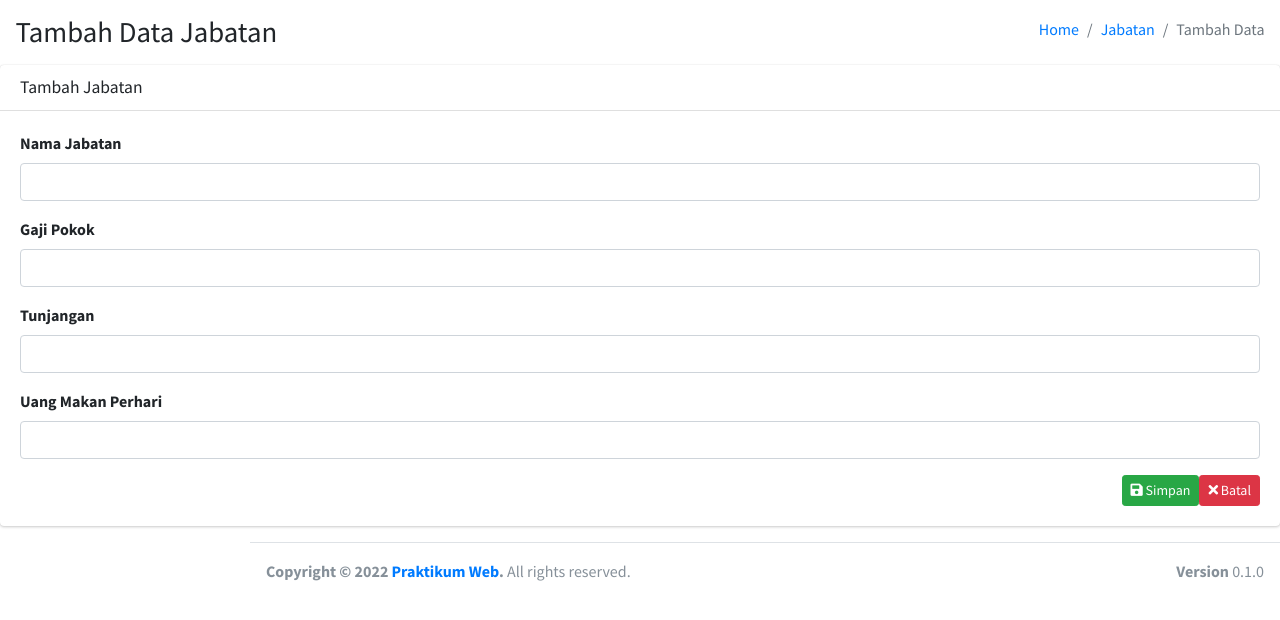
After one commit to MaulidaRhma/sigasing-app-, a PHP site: template pages/admin/jabatancreate.php in a window 1280 px wide. The commit adds this page. Shown: the top 620 px of the page. Run offline with PHP 8.4, Linux system fonts and the light colour scheme; the template is opened without the code that fills it, so the values that code supplies are empty; some libraries are stand-ins or nearby versions.

Commit message:
Membuat Perintah Create Data

```diff
--- /dev/null
+++ b/pages/admin/jabatancreate.php
@@ -0,0 +1,87 @@
+<?php
+if (isset($_POST['button_create'])) {
+
+    $database = new Database();
+    $db = $database->getConnection();
+
+    $validateSql = "SELECT * FROM jabatan WHERE nama_jabatan = ?";
+    $stmt = $db->prepare($validateSql);
+    $stmt->bindParam(1, $_POST['nama_jabatan']);
+    $stmt->execute();
+    if($stmt->rowCount() > 0){
+?>
+        <div class="alert alert-danger alert-dismissible">
+            <button type="button" class="close" data-dismiss="alert" aria-hidden="true">x</button>
+            <h5><i class="icon fas fa-ban"></i> Gagal</h5>
+            Nama Jabatan sama sudah ada
+        </div>
+<?php
+    } else {
+        $insertSql = "INSERT INTO jabatan SET nama_jabatan = ?, gapok_jabatan = ?, tunjangan_jabatan = ?, uang_makan_perhari =?";
+        $stmt = $db->prepare($insertSql);
+        $stmt->bindParam(1, $_POST['nama_jabatan']);
+        $stmt->bindParam(2, $_POST['gapok_jabatan']);
+        $stmt->bindParam(3, $_POST['tunjangan_jabatan']);
+        $stmt->bindParam(4, $_POST['uang_makan_perhari']);
+        if ($stmt->execute()) {
+            $_SESSION['hasil'] = true;
+            $_SESSION['pesan'] = "Berhasil simpan data";
+        } else {
+            $_SESSION['hasil'] = false;
+            $_SESSION['pesan'] = "Gagal simpan data";
+        }
+        echo "<meta http-equiv='refresh' content='0;url=?page=jabatanread'>";
+    }
+}
+?>
+
+<section class="content-header">
+    <div class="container-fluid">
+        <div class="row mb2">
+            <div class="col-sm-6">
+                <h1>Tambah Data Jabatan</h1>
+            </div>
+            <div class="col-sm-6">
+                <ol class="breadcrumb float-sm-right">
+                    <li class="breadcrumb-item"><a href="?page=home">Home</a></li>
+                    <li class="breadcrumb-item"><a href="?page=jabatanread">Jabatan</a></li>
+                    <li class="breadcrumb-item active">Tambah Data</li>
+                </ol>
+            </div>
+        </div>
+    </div>
+</section>
+<section class="content">
+    <div class="card">
+        <div class="card-header">
+            <h3 class="card-title">Tambah Jabatan</h3>
+        </div>
+        <div class="card-body">
+            <form method="POST">
+                <div class="form-group">
+                    <label for="nama_jabatan">Nama Jabatan</label>
+                    <input type="text" class="form-control" name="nama_jabatan">
+                </div>
+                <div class="form-group">
+                    <label for="gapok_jabatan">Gaji Pokok</label>
+                    <input type="number" class="form-control" name="gapok_jabatan" onkeypress='return (event.charCode > 47 && event.charCode < 58) || event.charCode == 46'>
+                </div>
+                <div class="form-group">
+                    <label for="tunjangan_jabatan">Tunjangan</label>
+                    <input type="number" class="form-control" name="tunjangan_jabatan" onkeypress='return (event.charCode > 47 && event.charCode < 58) || event.charCode == 46'>
+                </div>
+                <div class="form-group">
+                    <label for="uang_makan_perhari">Uang Makan Perhari</label>
+                    <input type="number" class="form-control" name="uang_makan_perhari" onkeypress='return (event.charCode > 47 && event.charCode < 58) || event.charCode == 46'>
+                </div>
+                <a href="?page=jabatanread" class="btn btn-danger btn-sm float-right">
+                    <i class="fa fa-times"></i> Batal
+                </a>
+                <button type="submit" name="button_create" class="btn btn-success btn-sm float-right">
+                    <i class="fa fa-save"></i> Simpan
+                </button>
+            </form>
+        </div>
+    </div>
+</section>
+<?php include_once "partials/scripts.php" ?>
--- a/pages/admin/jabatanread.php
+++ b/pages/admin/jabatanread.php
@@ -44,7 +44,7 @@
       <div class="card">
           <div class="card-header">
               <h3 class="card-title">Data Jabatan</h3>
-              <a href="?page=lokasicreate"
+              <a href="?page=jabatancreate"
                   class="btn btn-success btn-sm float-right">
                   <i class="fa fa-plus-circle"></i> Tambah Data</a>
           </div>
@@ -92,11 +92,11 @@
                   <td>
                       <form action method=" POST">
                       <input type="hidden" name="id" value="<?php echo $row['id'] ?>">
-                    <a href="?page=lokasiupdate&id=<?php echo $row['id'] ?>"
+                    <a href="?page=jabatanupdate&id=<?php echo $row['id'] ?>"
                       class="btn btn-primary btn-sm mr-1">
                         <i class="fa fa-edit"></i> Ubah
                     </a>
-                    <a href="?page=lokasidelete&id=<?php echo $row['id'] ?>"
+                    <a href="?page=jabatandelete&id=<?php echo $row['id'] ?>"
                       class="btn btn-danger btn-sm"
                   onClick="javascript: return confirm('Konfirmasi data akan dihapus?');">
                           <i class="fa fa-trash"></i> Hapus
--- a/routes.php
+++ b/routes.php
@@ -18,6 +18,9 @@ if (isset($_GET['page'])) {
         case 'jabatanread':
             file_exists('pages/admin/jabatanread.php') ? include 'pages/admin/jabatanread.php' : include "pages/404.php";
             break;
+        case 'jabatancreate':
+            file_exists('pages/admin/jabatancreate.php') ? include 'pages/admin/jabatancreate.php' : include "pages/404.php";
+            break;
         default:
             include "pages/404.php";
     }
```
